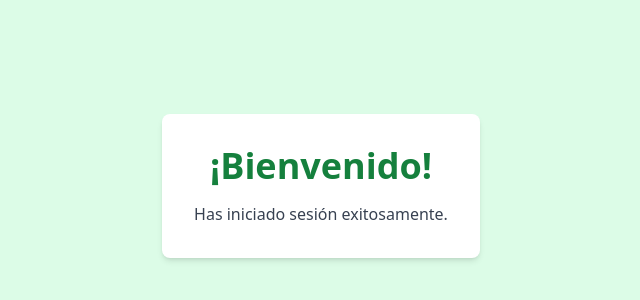
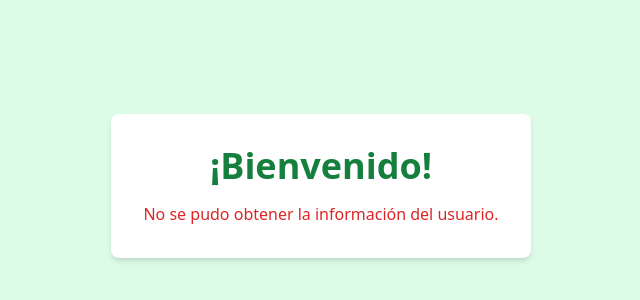
Before and after one commit to alexandervillarroel0078/aula-inteligente-frontend, a React (Create React App) app: page /bienvenido in a window 1280 px wide. Shown: the part 214-514 px from the top of the page, without its empty margins (319-959 px from the left). Built offline with nearby package versions, Linux system fonts and the light colour scheme.

Commit message:
Actualización del frontend - cambios recientes

```diff
--- a/package.json
+++ b/package.json
@@ -8,6 +8,7 @@
     "@testing-library/react": "^16.3.0",
     "@testing-library/user-event": "^13.5.0",
     "axios": "^1.9.0",
+    "jwt-decode": "^4.0.0",
     "react": "^19.1.0",
     "react-dom": "^19.1.0",
     "react-router-dom": "^7.6.0",
--- a/src/pages/Bienvenido.jsx
+++ b/src/pages/Bienvenido.jsx
@@ -1,12 +1,31 @@
 // src/pages/Bienvenido.jsx
 import React from 'react';
+import { jwtDecode } from 'jwt-decode';
 
 const Bienvenido = () => {
+  let usuario = null;
+
+  try {
+    const token = localStorage.getItem('token');
+    if (token) {
+      usuario = jwtDecode(token);
+    }
+  } catch (e) {
+    console.error("Token inválido o expirado:", e);
+  }
+
   return (
     <div className="min-h-screen flex items-center justify-center bg-green-100">
       <div className="bg-white p-8 rounded-lg shadow-md text-center">
         <h1 className="text-4xl font-bold text-green-700 mb-4">¡Bienvenido!</h1>
-        <p className="text-gray-700">Has iniciado sesión exitosamente.</p>
+        {usuario ? (
+          <>
+            <p className="text-gray-700 mb-2">Nombre de usuario: <strong>{usuario.nombre_usuario}</strong></p>
+            <p className="text-gray-700">Rol: <strong>{usuario.rol}</strong></p>
+          </>
+        ) : (
+          <p className="text-red-600">No se pudo obtener la información del usuario.</p>
+        )}
       </div>
     </div>
   );
--- a/src/pages/Login.jsx
+++ b/src/pages/Login.jsx
@@ -12,7 +12,7 @@ const Login = () => {
     e.preventDefault();
     try {
       const res = await axios.post("http://localhost:5000/login", {
-        correo,
+        nombre_usuario: correo,
         password,
       });
 
@@ -62,8 +62,8 @@ const Login = () => {
               <label className="flex items-center">
                 <input type="checkbox" className="mr-2" /> Remember me
               </label>
-             <button type="button" className="text-blue-600 hover:underline">Forgot password?</button>
-  </div>
+              <button type="button" className="text-blue-600 hover:underline">Forgot password?</button>
+            </div>
             <button
               type="submit"
               className="w-full bg-blue-600 hover:bg-blue-700 text-white py-2 rounded-full font-semibold transition"
@@ -78,8 +78,8 @@ const Login = () => {
 
           <p className="text-sm text-center mt-4 text-gray-600">
             Don’t have an account?{" "}
-        <button type="button" className="text-blue-600 font-semibold hover:underline">Sign up</button>
-   </p>
+            <button type="button" className="text-blue-600 font-semibold hover:underline">Sign up</button>
+          </p>
         </div>
       </div>
     </div>
```
Also changed, not shown: 1 other file (tests, documents, lock files or other folders).
